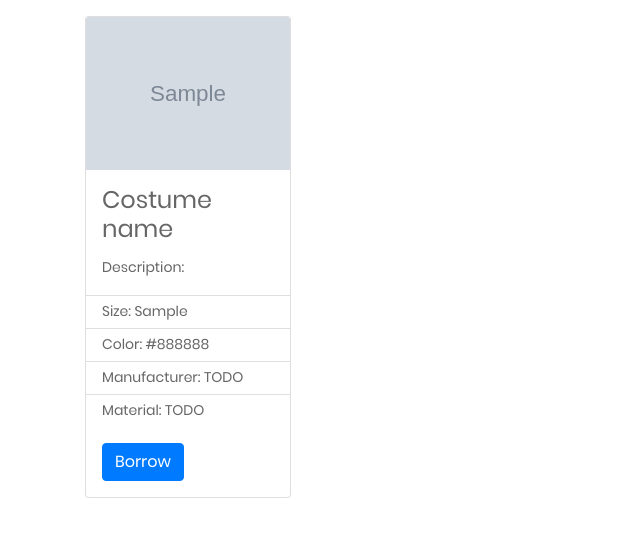
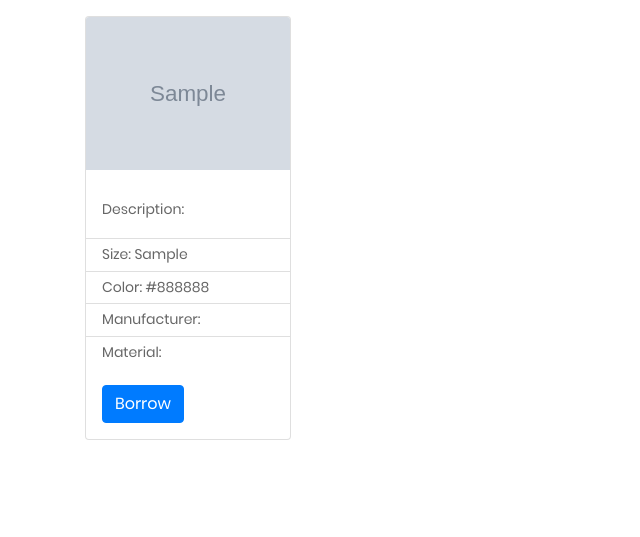
Before and after one commit to MatejKastak/iis, a Django app: page /costumes in a window 1280 px wide. Shown: the part 56-593 px from the top of the page, without its empty margins (0-640 px from the left). Run offline with Django 3.2, Linux system fonts and the light colour scheme; tables that the repository leaves empty hold one stand-in row (values such as "Sample post"); grey boxes marked "Sample" are stand-in pictures; some libraries are stand-ins or nearby versions.

Commit message:
Costume now has OneToOneField which points to the CostumeTemplate
- It can not be null, so it serves as
  Costume -> 1..N -> je_vzoru -> 1 CostumeTemplate

```diff
--- a/costumes/models.py
+++ b/costumes/models.py
@@ -9,7 +9,7 @@ class CostumeTemplate(models.Model):
     description = models.CharField(max_length=1000)
 
     def __str__(self):
-        return 'CostumeTemplate = ' + ' costume_type: ' + self.costume_type + ' manufacturer: ' + self.manufacturer + ' material: ' + self.material + ' description: ' + self.description
+        return 'CostumeTemplate = ' + ' name: ' + self.name + ' manufacturer: ' + self.manufacturer + ' material: ' + self.material + ' description: ' + self.description
 
 # doplnok
 class Accessory(models.Model):
@@ -80,7 +80,8 @@ class Costume(models.Model):
     manufactured = models.DateField('date created')
     wear_out = models.CharField(max_length=100)
     employee_manage = models.ForeignKey(Employee, on_delete=models.CASCADE)
-    costume_template = models.ForeignKey(CostumeTemplate, on_delete=models.CASCADE)
+    # costume_template = models.ForeignKey(CostumeTemplate, on_delete=models.CASCADE)
+    costume_template = models.OneToOneField(CostumeTemplate, on_delete=models.CASCADE)
     picture = models.ImageField(upload_to='costume_images/', default='default_images/default.png')
     price = models.DecimalField(max_digits=10, decimal_places=2, validators=[MinValueValidator(0)], default=1)
 
--- a/costumes/templates/costumes/index.html
+++ b/costumes/templates/costumes/index.html
@@ -12,14 +12,14 @@
       <div class="card">
 	<img class="card-img-top img-fluid" src="{{costume.picture.url}}" alt="Card image cap">
 	<div class="card-body">
-	  <h4 class="card-title">Costume name</h4>
-	  <p class="card-text">Description: </p>
+	  <h4 class="card-title">{{costume.costume_template.name}}</h4>
+	  <p class="card-text">Description: {{costume.costume_template.description}}</p>
 	</div>
 	<ul class="list-group list-group-flush">
 	  <li class="list-group-item">Size: {{costume.size}}</li>
 	  <li class="list-group-item">Color: {{costume.color}}</li>
-	  <li class="list-group-item">Manufacturer: TODO</li>
-	  <li class="list-group-item">Material: TODO</li>
+	  <li class="list-group-item">Manufacturer: {{costume.costume_template.manufacturer}}</li>
+	  <li class="list-group-item">Material: {{costume.costume_template.material}}</li>
 	</ul>
 	<div class="card-body">
 	  <a href="{% url 'costumes' costume.id %}" class="btn btn-primary">Borrow</a>
```
